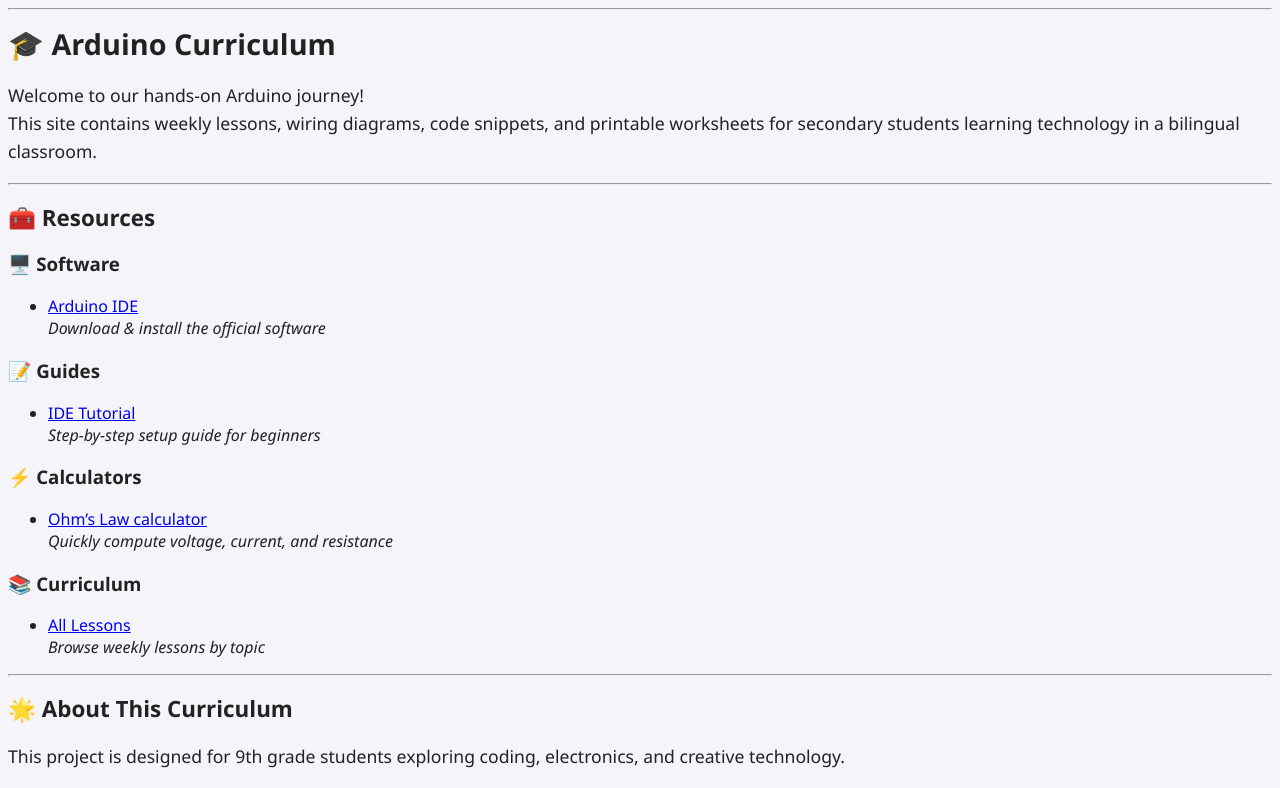
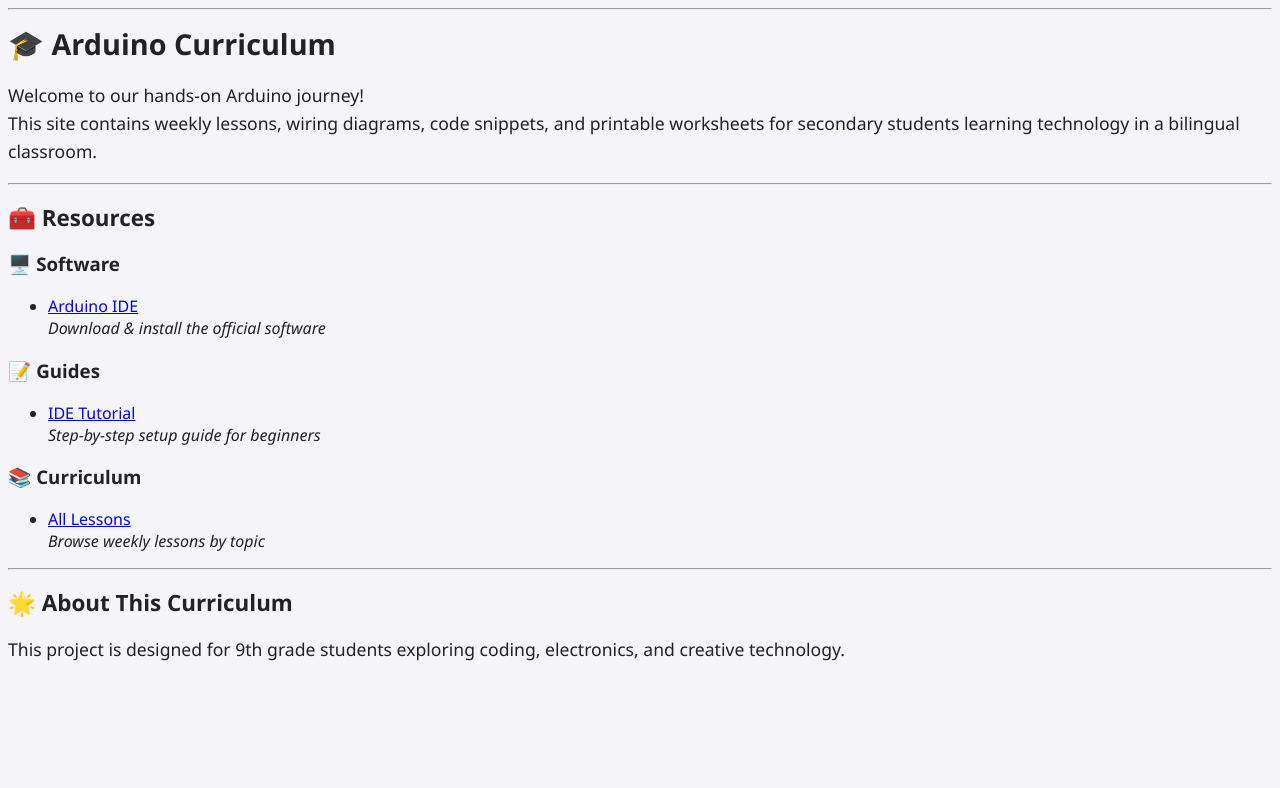
Before and after one commit to ImMrHh/arduino.journey, a Jekyll site: the page built from index.md, in a window 1280 px wide. Shown: the part 464-1252 px from the top of the page. Built offline with Jekyll 4.4.1, drawn with Linux system fonts in a browser that asks for light colours; after the commit the page ends 1145 px from its top, so only the background shows below that.

Commit message:
Remove Ohm’s Law calculator from index
Removed the Ohm’s Law calculator section from the guides.

```diff
--- a/index.md
+++ b/index.md
@@ -43,10 +43,6 @@ This site contains weekly lessons, wiring diagrams, code snippets, and printable
 - [IDE Tutorial]({{ "/IDE/ide_tutorial.html" | relative_url }})
   *Step‑by‑step setup guide for beginners*
 
-### ⚡ Calculators
-- [Ohm’s Law calculator](https://www.digikey.com.mx/en/resources/conversion-calculators/conversion-calculator-ohms)
-  *Quickly compute voltage, current, and resistance*
-
 ### 📚 Curriculum
 - [All Lessons]({{ "/lessons/" | relative_url }})
   *Browse weekly lessons by topic*
```
